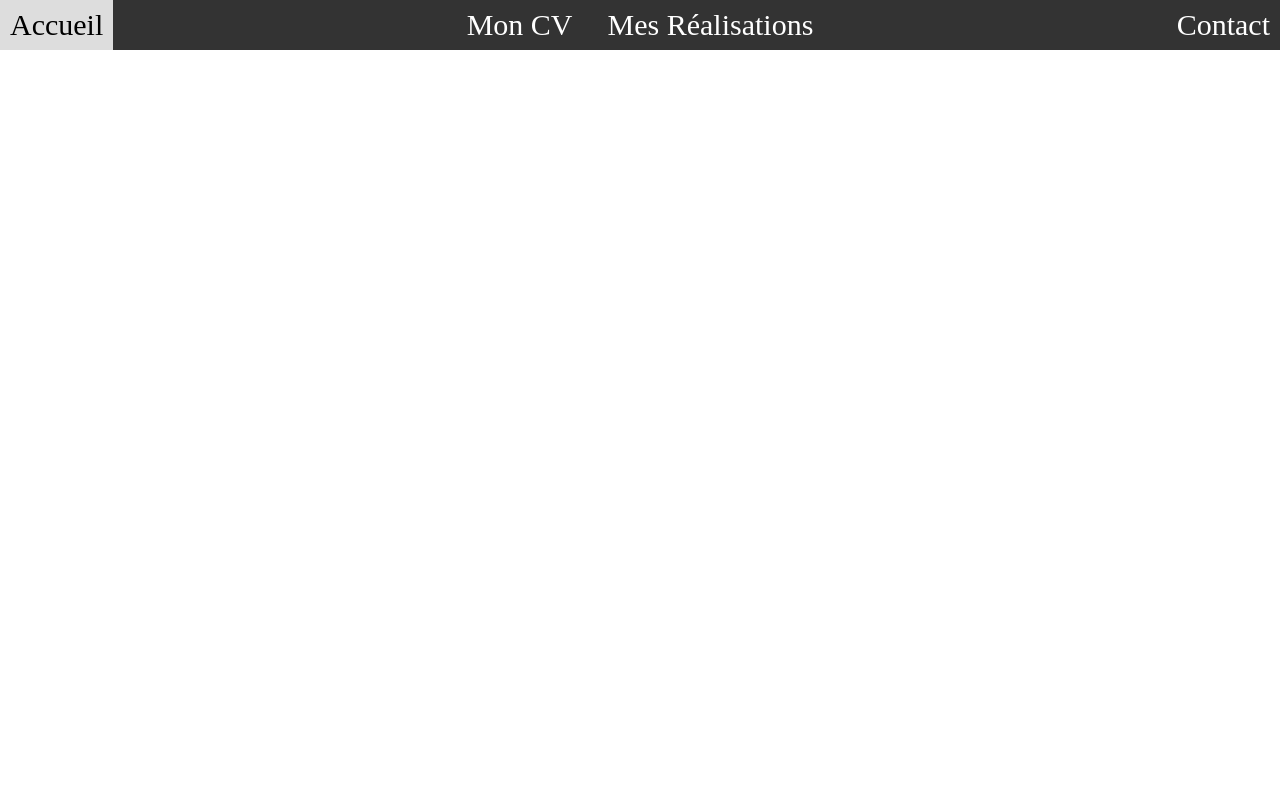
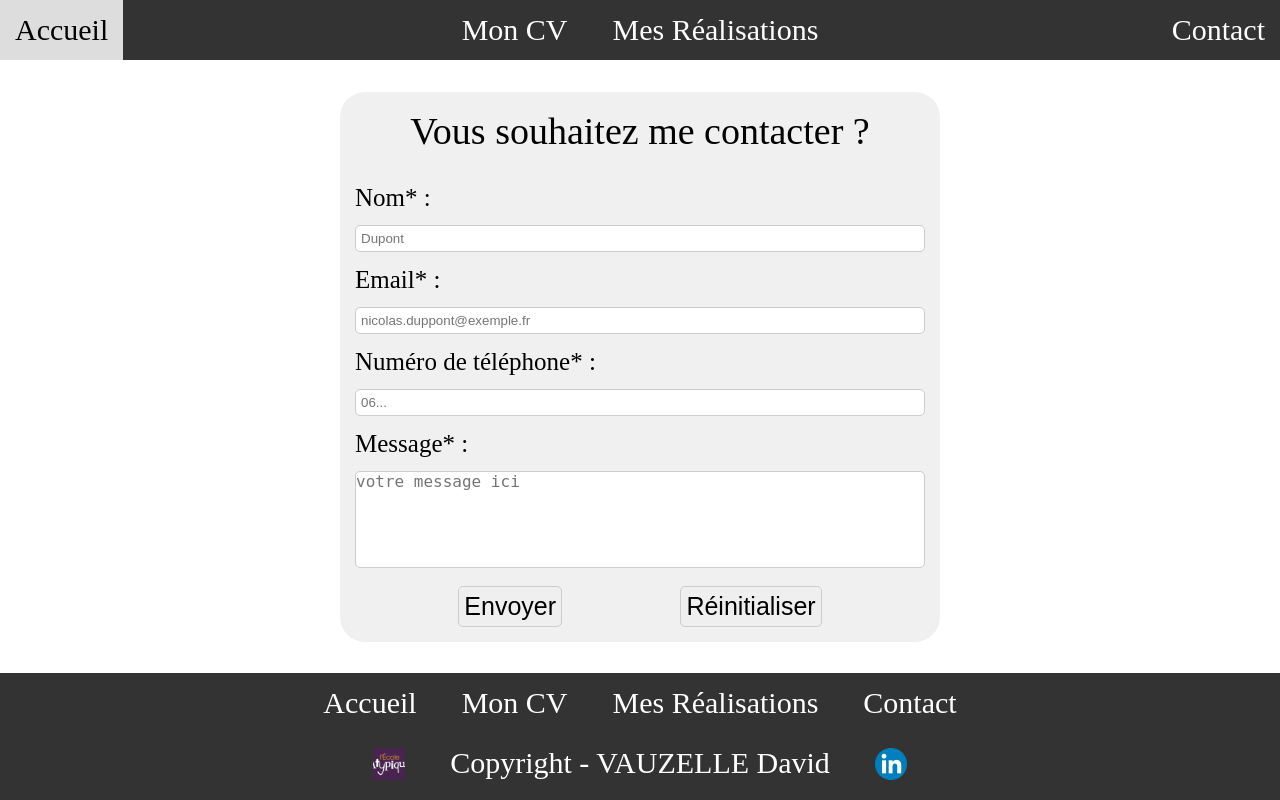
Before and after one commit to DavidVauzelle/prepa-lea-2024-portfolio-david-vauzelle, a PHP site: page /pages/contact.php in a window 1280 px wide. Run offline with PHP 8.4, Linux system fonts and the light colour scheme.

Commit message:
Ajout du formulaire de contact (traitement php et css ok).

```diff
--- a/navbar.php
+++ /dev/null
@@ -1,8 +0,0 @@
-<nav class="navbar">
-    <a href="../index.php#accueil">Accueil</a>
-        <div class="liens-navbar">
-            <a href="../pages/mon-cv.php">Mon CV</a>
-            <a href="../pages/realisations.php">Mes Réalisations</a>
-        </div>
-        <a href="../pages/contact.php">Contact</a>
-</nav>
--- /dev/null
+++ b/pages/connexion.php
@@ -0,0 +1,15 @@
+<?php
+// Paramètres de connexion à la base de données
+$serveur = "localhost";
+$utilisateur = "root";
+$motdepasse = "";
+$nomBaseDeDonnees = "prepa-lea-2024-portfolio-david-vauzelle";
+
+// Connexion à la base de données
+$connexion = mysqli_connect($serveur, $utilisateur, $motdepasse, $nomBaseDeDonnees);
+
+if (!$connexion) {
+    die("Connexion échouée : " . mysqli_connect_error());
+}
+// echo 'connexion bdd réussie';
+?>
--- a/pages/contact.php
+++ b/pages/contact.php
@@ -1,5 +1,33 @@
-<!DOCTYPE html>
-<html lang="en">
+<?php
+include 'connexion.php';
+
+// $_POST est t'il vide ?
+if (isset($_POST['envoyer'])) {
+    // mysqli_real_escape_string --> Protège des injections SQL
+        $nom = mysqli_real_escape_string($connexion, $_POST['nom']);
+        $email = mysqli_real_escape_string($connexion, $_POST['email']);
+        $telephone = mysqli_real_escape_string($connexion, $_POST['telephone']);
+        $message = mysqli_real_escape_string($connexion, $_POST['message']);
+
+    // Vérifier si aucun champ du formulaire est vide
+
+    if (empty($nom) || empty($email) || empty($telephone) || empty($message)) {
+        echo 'Le formulaire n\'est pas saisi correctement';
+    } else {
+        $sql = "INSERT INTO contacts (nom, email, telephone, message) VALUES ('$nom', '$email', '$telephone', '$message')";
+        $resultat = mysqli_query($connexion, $sql);
+    }
+    // Rediriger vers la page index lorsque le formulaire est envoyé avec succès
+    // Vérifier si la requête a réussi
+    if ($resultat) {
+        header('Location: ../index.php#accueil');
+    } else {
+        echo "Erreur d'insertion des données dans la base de données" . mysqli_error($connexion);
+    }
+    // Fermer la connexion
+    mysqli_close($connexion);
+}
+?>
 <!DOCTYPE html>
 <html lang="fr">
 <head>
@@ -8,12 +36,50 @@
     <meta name="description" content="Projet Portfolio">
     <title>Page Contact</title>
     <link rel="stylesheet" href="../style/reset.css">
-    <link rel="stylesheet" href="../style/navbar.css">
+    <link rel="stylesheet" href="../style/contact.css">
+    <link rel="stylesheet" href="../style/nav-footer.css">
 </head>
 <body>
     <header>
         <!-- Pour récupérer la nav bar -->
-        <?php include '../navbar.php';?>
+        <?php include 'navbar.php';?>
     </header>
+
+    <main>
+        <div class="contenaire-contact">
+            <form class="formulaire-contact" action="contact.php" method="post">
+                <h1>Vous souhaitez me contacter ?</h1>
+                <div class="champs-formulaire">
+                    <label for="name">Nom* : </label>
+                    <input type="text" id="name" name="nom" placeholder="Dupont" required>
+                </div>
+                <div class="champs-formulaire">
+                    <label for="email">Email* : </label>
+                    <input type="email" id="email" name="email" placeholder="nicolas.duppont@exemple.fr"required>
+                </div>
+                <div class="champs-formulaire">
+                    <label for="tel">Numéro de téléphone* : </label>
+                    <input type="tel" id="tel" name="telephone" placeholder="06..."required>
+                </div>
+                <div class="champ-message-formulaire">
+                    <label for="message">Message* : </label><br>
+                    <textarea class="textarea-formulaire-contact"
+                        id="message"
+                        name="message"
+                        placeholder="votre message ici"
+                        rows="5"
+                        maxlength="500"
+                        required></textarea>
+                </div>
+                <div class="button-contact">
+                    <input class="input-button-formulaire" type="submit" name="envoyer" value="Envoyer">
+                    <input class="input-button-formulaire" type="reset" value="Réinitialiser">
+                </div>
+            </form>
+        </div>
+    </main>
+
+    <!-- Pour récupérer le footer -->
+    <?php include 'footer.php';?>
 </body>
 </html>
--- /dev/null
+++ b/pages/footer.php
@@ -0,0 +1,17 @@
+<footer class="footer-portfolio">
+        <div class="liens-footer">
+            <a href="./index.php#accueil">Accueil</a>
+            <a href="./mon-cv.php">Mon CV</a>
+            <a href="./realisations.php">Mes Réalisations</a>
+            <a href="./contact.php">Contact</a>
+        </div>
+        <div class="liens-footer">
+            <a href="https://www.lecoleatypique.fr/" target="_blank">
+                <img class="icone-footer" src="./images/logo-ecole-atypique.png" alt="Icone de l'Ecole Atypique">
+            </a>
+            <p>Copyright - VAUZELLE David</p>
+            <a href="http://www.linkedin.com/feed/" target="_blank">
+                <img class="icone-footer" src="./images/linkedIn-icon-circle.png" alt="Icone de Linkedin">
+            </a>
+        </div>
+</footer>
--- /dev/null
+++ b/pages/navbar.php
@@ -0,0 +1,8 @@
+<nav class="navbar">
+    <a href="../index.php#accueil">Accueil</a>
+        <div class="liens-navbar">
+            <a href="./pages/mon-cv.php">Mon CV</a>
+            <a href="./pages/realisations.php">Mes Réalisations</a>
+        </div>
+        <a href="./pages/contact.php">Contact</a>
+</nav>
--- /dev/null
+++ b/style/contact.css
@@ -0,0 +1,119 @@
+*::before, *::after {
+    box-sizing: border-box;
+}
+
+body {
+    margin: auto 0;
+    display: flex;
+    flex-direction: column;
+    height: 100vh;
+}
+
+main {
+    display: flex;
+    justify-content: center;
+    align-items: center;
+    height: 100vh;
+    width: 100%;
+}
+
+.contenaire-contact {
+    max-width: 600px;
+    width: 100%;
+    display: flex;
+    flex-direction: column;
+    justify-content: center;
+    align-items: center;
+}
+
+.formulaire-contact {
+    width: 100%;
+    display: flex;
+    flex-direction: column;
+    overflow: hidden;
+    background-color: #f0f0f0;
+    border-radius: 25px;
+}
+
+.champs-formulaire {
+    display: flex;
+    flex-direction: column;
+}
+
+/* h1, label {
+    font-family: "Jersey 25 Charted", sans-serif;
+    font-weight: 400;
+    font-style: normal;
+} */
+
+h1 {
+    text-align: center;
+    padding-top: 0;
+    margin: 20px 0;
+    font-size: 38px;
+}
+
+label {
+    font-size: 25px;
+    margin: 15px;
+}
+
+.champ-message-formulaire label {
+    margin: 15px 0;
+}
+
+.formulaire-contact input, .champs-formulaire select {
+    padding: 5px 5px;
+    margin: 0 15px;
+}
+
+.textarea-formulaire-contact {
+    box-sizing: border-box;
+    width: 100%;
+    padding: 0;
+    margin-top: 15px;
+    font-size: 16px;
+    resize: none; /* N'autorise pas le redimensionnement manuel par l'utilisateur */
+    overflow: auto;
+}
+
+.formulaire-contact input, .textarea-formulaire-contact, .champs-formulaire select {
+    border: 1px solid #ccc;
+    border-radius: 5px;
+}
+
+.champ-message-formulaire {
+    width: 100%;
+    box-sizing: border-box;
+    padding: 15px;
+}
+
+.button-contact {
+    display: flex;
+    justify-content: space-evenly;
+    text-align: center;
+    margin: 0 15px 15px;
+}
+
+.input-button-formulaire {
+    /* font-family: "Jersey 25 Charted", sans-serif;
+    font-weight: 400;
+    font-style: normal; */
+    font-size: 25px;
+    cursor: pointer;
+}
+
+/* Responsive pour Mobiles */
+@media screen and (min-width: 320px) and (max-width: 767px) {
+    .contenaire-contact {
+        width: 80%;
+    }
+
+    h1 {
+        font-size: 25px;
+    }
+
+    label {
+        font-size: 20px;
+    }
+}
--- a/style/navbar.css
+++ b/style/nav-footer.css
@@ -1,4 +1,4 @@
-.navbar {
+.navbar, .footer-portfolio {
     background-color: #333;
     display: flex;
     align-items: center;
@@ -8,7 +8,7 @@
     justify-content: space-between;
 }
 
-.liens-navbar {
+.liens-navbar, .liens-footer {
     display: flex;
     justify-content: center;
     gap: 15px;
@@ -24,10 +24,10 @@
     margin-left: auto;
 }
 
-nav a {
-    display: block;
+nav a, footer a, footer p {
+    /* display: block; */
     color: white;
-    padding: 10px;
+    padding: 15px;
     text-decoration: none;
     font-weight: 400;
     font-style: normal;
@@ -35,6 +35,26 @@ nav a {
 }
 
 nav a:hover{
+    background-color: #ddd;
+    color: black;
+}
+
+.icone-footer {
+    height: 32px;
+    width: 32px;
+    object-fit: cover;
+}
+
+.footer-portfolio {
+    flex-direction: column;
+    justify-content: center;
+}
+
+footer {
+    height: auto;
+}
+
+footer a:hover{
     background-color: #ddd;
     color: black;
 }
```
Also changed, not shown: index.php (+22 -3 lines), pages/mon-cv.php (+10 -2 lines), pages/realisations.php (+10 -2 lines), style/style.css (added, +9 -0 lines), footer.php (deleted), images/linkedIn-icon-circle.png (added), images/linkedIn-icon.png (added), images/logo-ecole-atypique.png (added), images/photo-david.jpg (added).
